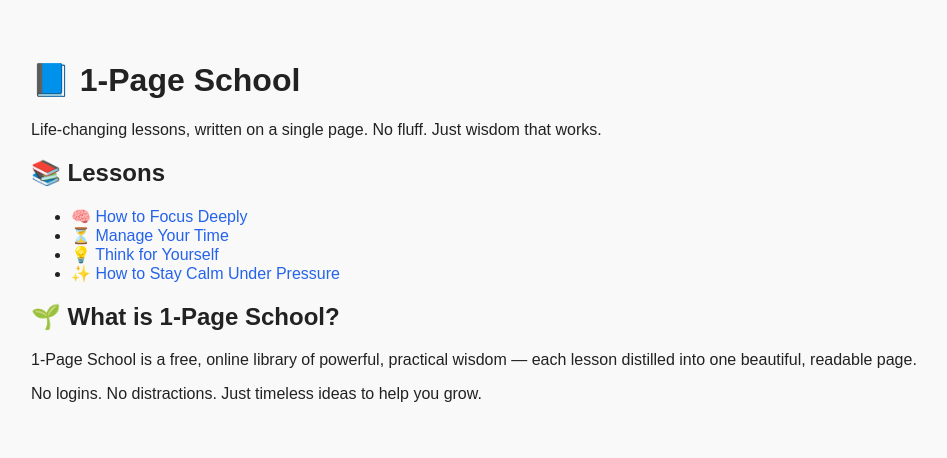
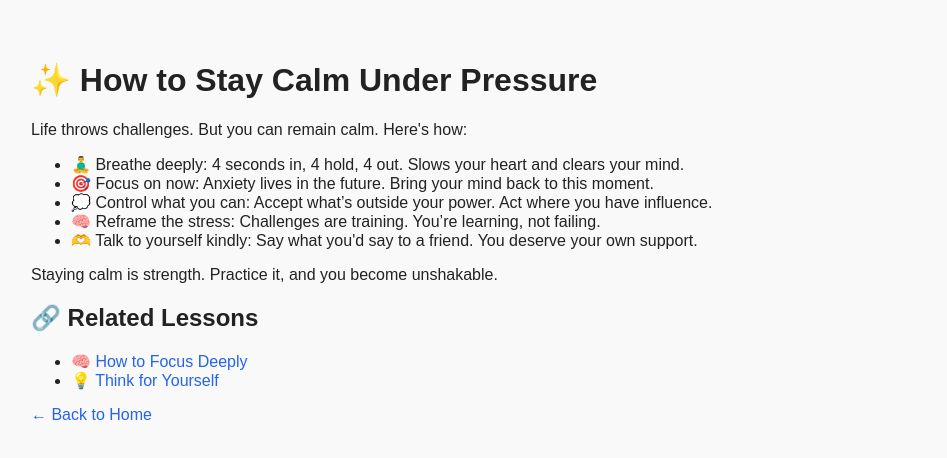
Before and after one commit to iamanvar3/1page-school, a Next.js app: page / in a window 1280 px wide. Shown: the top 458 px of the page, without its empty margins (9-956 px from the left). Built offline with nearby package versions, Linux system fonts and the light colour scheme.

Commit message:
Update page.tsx

```diff
--- a/app/page.tsx
+++ b/app/page.tsx
@@ -1,24 +1,26 @@
 import Link from 'next/link';
 
-export default function HomePage() {
+export default function CalmLesson() {
   return (
-    <main className="p-6 max-w-2xl mx-auto space-y-6">
-      <h1 className="text-4xl font-bold mb-2">📘 1-Page School</h1>
-      <p className="text-lg text-gray-700">
-        Life-changing lessons, written on a single page. No fluff. Just wisdom that works.
-      </p>
+    <main className="max-w-2xl mx-auto p-6 space-y-6">
+      <h1 className="text-4xl font-bold mb-2">✨ How to Stay Calm Under Pressure</h1>
+      <p className="text-lg text-gray-700">Life throws challenges. But you can remain calm. Here's how:</p>
+      <ul className="list-disc pl-5 space-y-2">
+        <li>🧘‍♂️ Breathe deeply: 4 seconds in, 4 hold, 4 out. Slows your heart and clears your mind.</li>
+        <li>🎯 Focus on now: Anxiety lives in the future. Bring your mind back to this moment.</li>
+        <li>💭 Control what you can: Accept what’s outside your power. Act where you have influence.</li>
+        <li>🧠 Reframe the stress: Challenges are training. You’re learning, not failing.</li>
+        <li>🫶 Talk to yourself kindly: Say what you'd say to a friend. You deserve your own support.</li>
+      </ul>
 
-      <section className="mt-8 space-y-4">
-        <h2 className="text-2xl font-semibold">📚 Lessons</h2>
-        <ul className="space-y-2">
+      <p className="font-semibold text-green-700">Staying calm is strength. Practice it, and you become unshakable.</p>
+
+      <div className="mt-10 space-y-4">
+        <h2 className="text-xl font-semibold">🔗 Related Lessons</h2>
+        <ul className="list-disc pl-5 space-y-1">
           <li>
             <Link href="/lessons/focus" className="text-blue-600 hover:underline">
               🧠 How to Focus Deeply
-            </Link>
-          </li>
-          <li>
-            <Link href="/lessons/time" className="text-blue-600 hover:underline">
-              ⏳ Manage Your Time
             </Link>
           </li>
           <li>
@@ -26,24 +28,11 @@ export default function HomePage() {
               💡 Think for Yourself
             </Link>
           </li>
-          <li>
-            <Link href="/lessons/calm" className="text-blue-600 hover:underline">
-              ✨ How to Stay Calm Under Pressure
-            </Link>
-          </li>
         </ul>
-      </section>
-
-      <section className="mt-10">
-        <h2 className="text-xl font-semibold">🌱 What is 1-Page School?</h2>
-        <p className="text-gray-700 mt-2">
-          1-Page School is a free, online library of powerful, practical wisdom —
-          each lesson distilled into one beautiful, readable page.
+        <p className="mt-4">
+          <Link href="/" className="text-gray-600 hover:underline">← Back to Home</Link>
         </p>
-        <p className="text-gray-700 mt-2">
-          No logins. No distractions. Just timeless ideas to help you grow.
-        </p>
-      </section>
+      </div>
     </main>
   );
 }
```
